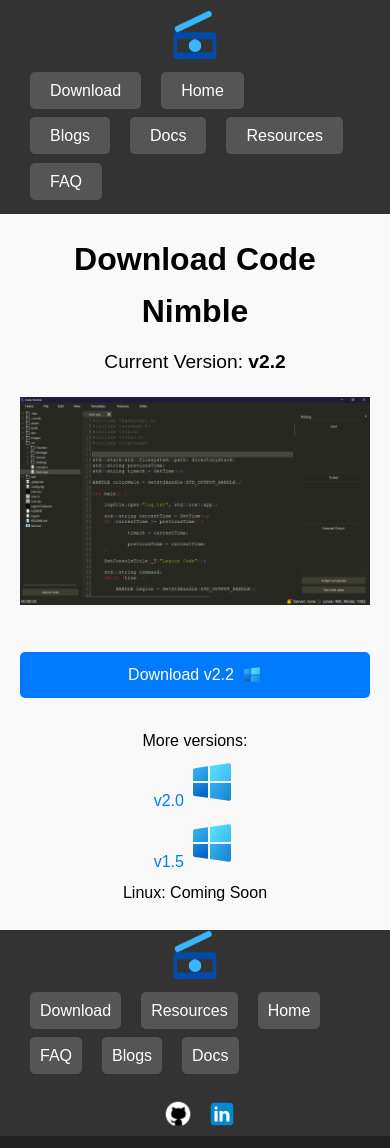
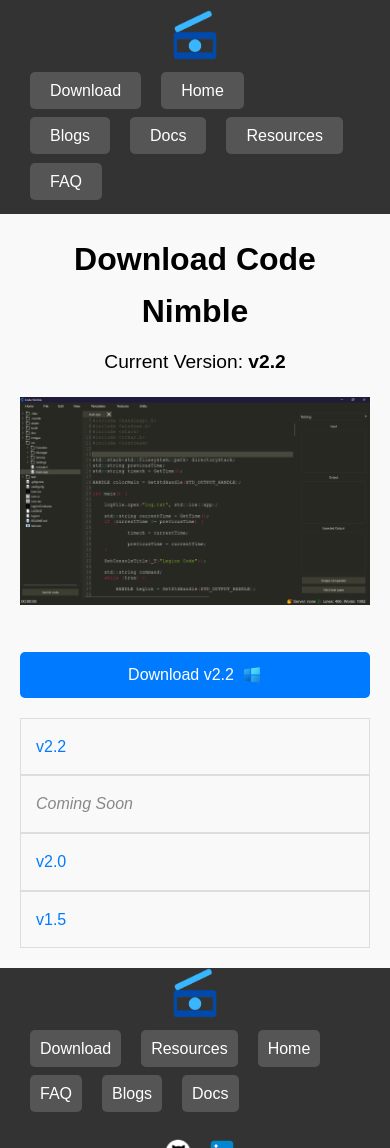
Before and after one commit to HojdaAdelin/code-nimble, a plain HTML site: page src/download.html in a window 390 px wide. Shown: the top 1148 px of the page. Drawn offline with Linux system fonts and the light colour scheme.

Commit message:
Download section update

```diff
--- a/src/download.html
+++ b/src/download.html
@@ -43,22 +43,29 @@
             </div>
 
             <!-- More versions section -->
-            <div class="more-versions">
-                <p>More versions:</p>
-                <ul>
-                    <li>
-                        <a href="https://github.com/HojdaAdelin/CodeNimble/releases/download/2.0/CodeNimble.exe">v2.0 <img src="../img/windows.svg" alt="Windows Icon"></a>
-                    </li>
-                </ul>
-                <ul>
-                    <li>
-                        <a href="https://github.com/HojdaAdelin/CodeNimble/releases/download/1.5/CodeNimble.exe">v1.5 <img src="../img/windows.svg" alt="Windows Icon"></a>
-                    </li>
-                    <li class="linux-info">
-                        <p>Linux: <span>Coming Soon</span></p>
-                    </li>
-                </ul>
+            <div class="version-table">
+                <table>
+                    <thead>
+                        <tr>
+                            <th><img src="../img/windows.svg" alt="Windows Icon"> Windows</th>
+                            <th><img src="../img/linux.png" alt="Linux Icon"> Linux</th>
+                        </tr>
+                    </thead>
+                    <tbody>
+                        <tr>
+                            <td><a href="https://github.com/HojdaAdelin/CodeNimble/releases/download/2.2/CodeNimble.exe">v2.2</a></td>
+                            <td rowspan="3" class="linux-info">Coming Soon</td>
+                        </tr>
+                        <tr>
+                            <td><a href="https://github.com/HojdaAdelin/CodeNimble/releases/download/2.0/CodeNimble.exe">v2.0</a></td>
+                        </tr>
+                        <tr>
+                            <td><a href="https://github.com/HojdaAdelin/CodeNimble/releases/download/1.5/CodeNimble.exe">v1.5</a></td>
+                        </tr>
+                    </tbody>
+                </table>
             </div>
+
         </div>
     </section>
 
--- a/src/style.css
+++ b/src/style.css
@@ -345,6 +345,34 @@ footer {
 
     .gallery-item {
         flex-basis: 100%;
+    }
+    .version-table table,
+    .version-table thead,
+    .version-table tbody,
+    .version-table th,
+    .version-table td,
+    .version-table tr {
+        display: block;
+        width: 100%;
+    }
+
+    .version-table thead tr {
+        display: none;
+    }
+
+    .version-table td {
+        border: none;
+        position: relative;
+        padding-left: 50%;
+        text-align: left;
+    }
+
+    .version-table td::before {
+        content: attr(data-label);
+        position: absolute;
+        left: 15px;
+        font-weight: bold;
+        color: #555;
     }
 }
 
@@ -806,3 +834,49 @@ pre {
 .lightbox-overlay.show {
     display: flex; /* Show the overlay with flex for centering */
 }
+
+.version-table {
+    width: 100%;
+    overflow-x: auto;
+    margin-top: 20px;
+}
+
+.version-table table {
+    width: 100%;
+    border-collapse: collapse;
+    text-align: center;
+    font-family: Arial, sans-serif;
+}
+
+.version-table th,
+.version-table td {
+    padding: 15px;
+    border: 1px solid #ddd;
+}
+
+.version-table th {
+    background-color: #f4f4f4;
+    font-weight: bold;
+}
+
+.version-table img {
+    vertical-align: middle;
+    margin-right: 5px;
+    width: 20px;
+    height: auto;
+}
+
+.version-table tbody td a {
+    color: #007bff;
+    text-decoration: none;
+    font-weight: 500;
+}
+
+.version-table tbody td a:hover {
+    text-decoration: underline;
+}
+
+.version-table .linux-info {
+    font-style: italic;
+    color: #888;
+}
```
Also changed, not shown: img/linux.png (added).
